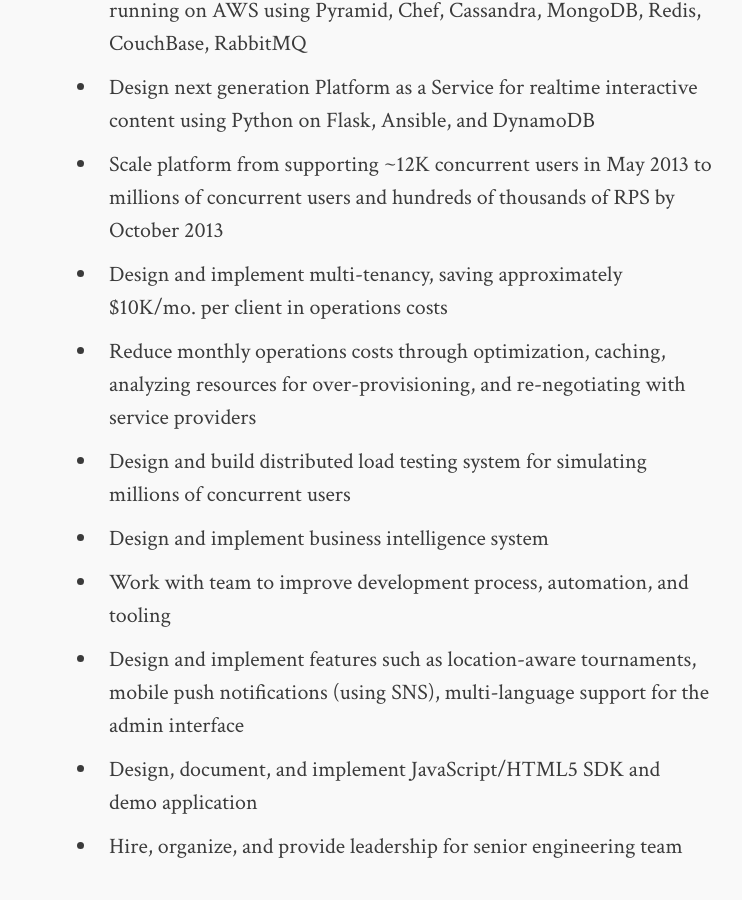
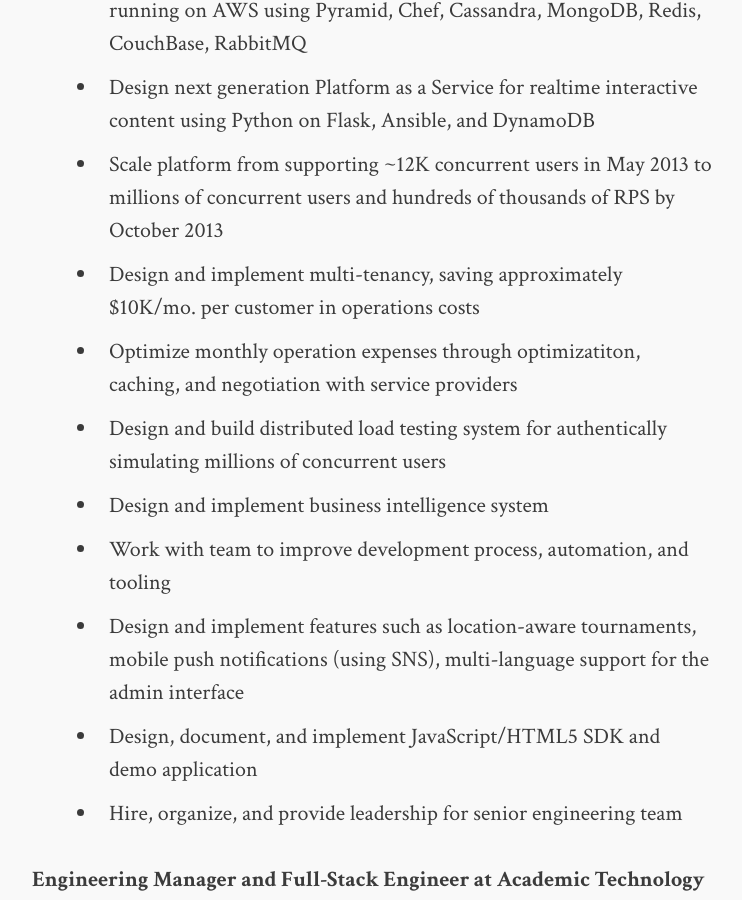
Before and after one commit to dkoepke/dkoepke.github.io, a Jekyll site: the page built from Resume.md, in a window 1280 px wide and 900 px high, scrolled down 2689 px. Shown: the whole window, without its empty margins (268-1010 px from the left). Built offline with Jekyll 4.4.1, drawn with Linux system fonts in a browser that asks for light colours.

Commit message:
Simplify Kwarter experience phrasing

```diff
--- a/Resume.md
+++ b/Resume.md
@@ -52,9 +52,9 @@ Hired as one of four Platform Engineers building and maintaining a Platform as a
 * Environment: Develop web-based software in JavaScript and Python running on AWS using Pyramid, Chef, Cassandra, MongoDB, Redis, CouchBase, RabbitMQ
 * Design next generation Platform as a Service for realtime interactive content using Python on Flask, Ansible, and DynamoDB
 * Scale platform from supporting ~12K concurrent users in May 2013 to millions of concurrent users and hundreds of thousands of RPS by October 2013
-* Design and implement multi-tenancy, saving approximately $10K/mo. per client in operations costs
-* Reduce monthly operations costs through optimization, caching, analyzing resources for over-provisioning, and re-negotiating with service providers
-* Design and build distributed load testing system for simulating millions of concurrent users
+* Design and implement multi-tenancy, saving approximately $10K/mo. per customer in operations costs
+* Optimize monthly operation expenses through optimizatiton, caching, and negotiation with service providers
+* Design and build distributed load testing system for authentically simulating millions of concurrent users
 * Design and implement business intelligence system
 * Work with team to improve development process, automation, and tooling
 * Design and implement features such as location-aware tournaments, mobile push notifications (using SNS), multi-language support for the admin interface
```
